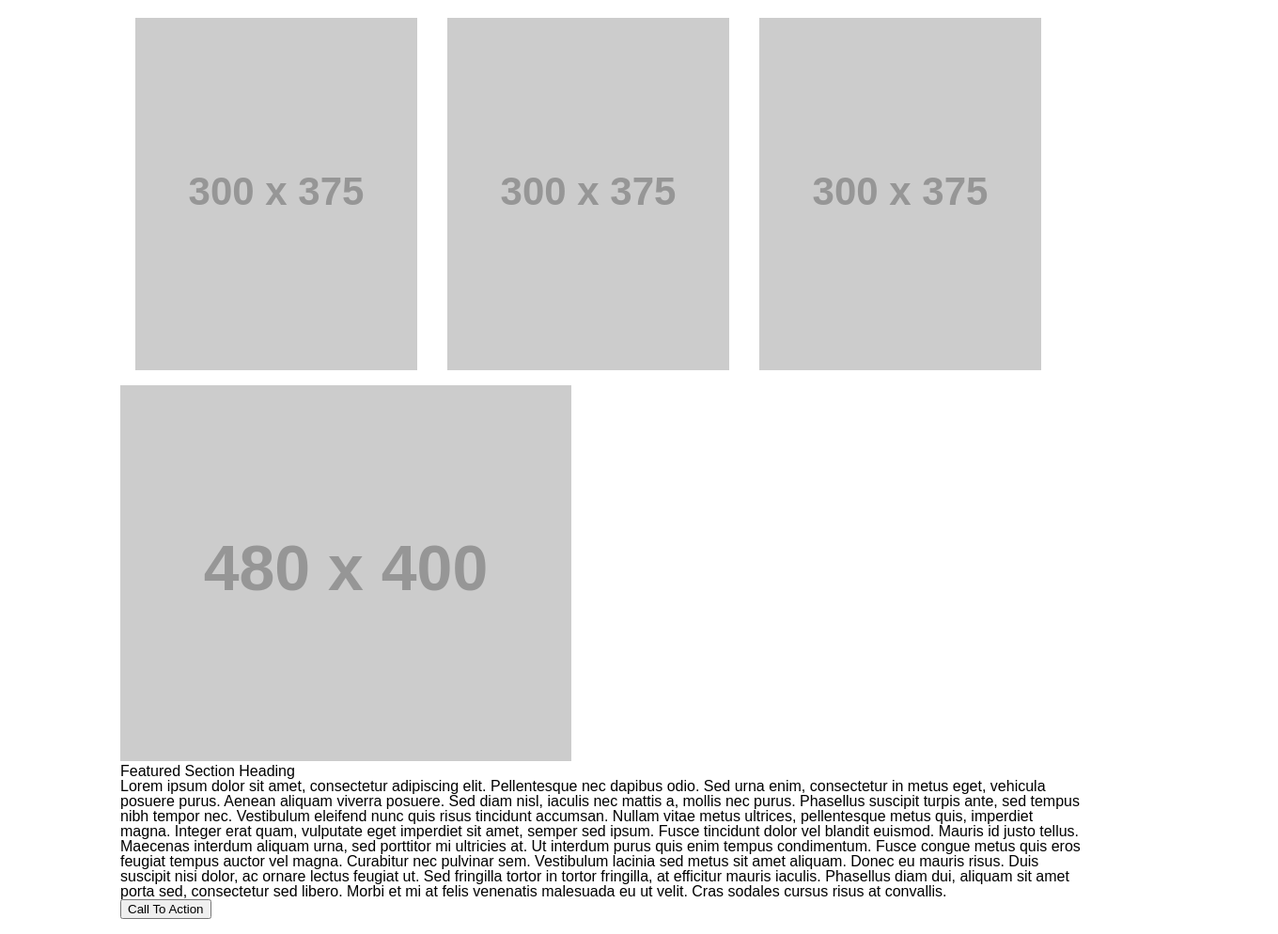
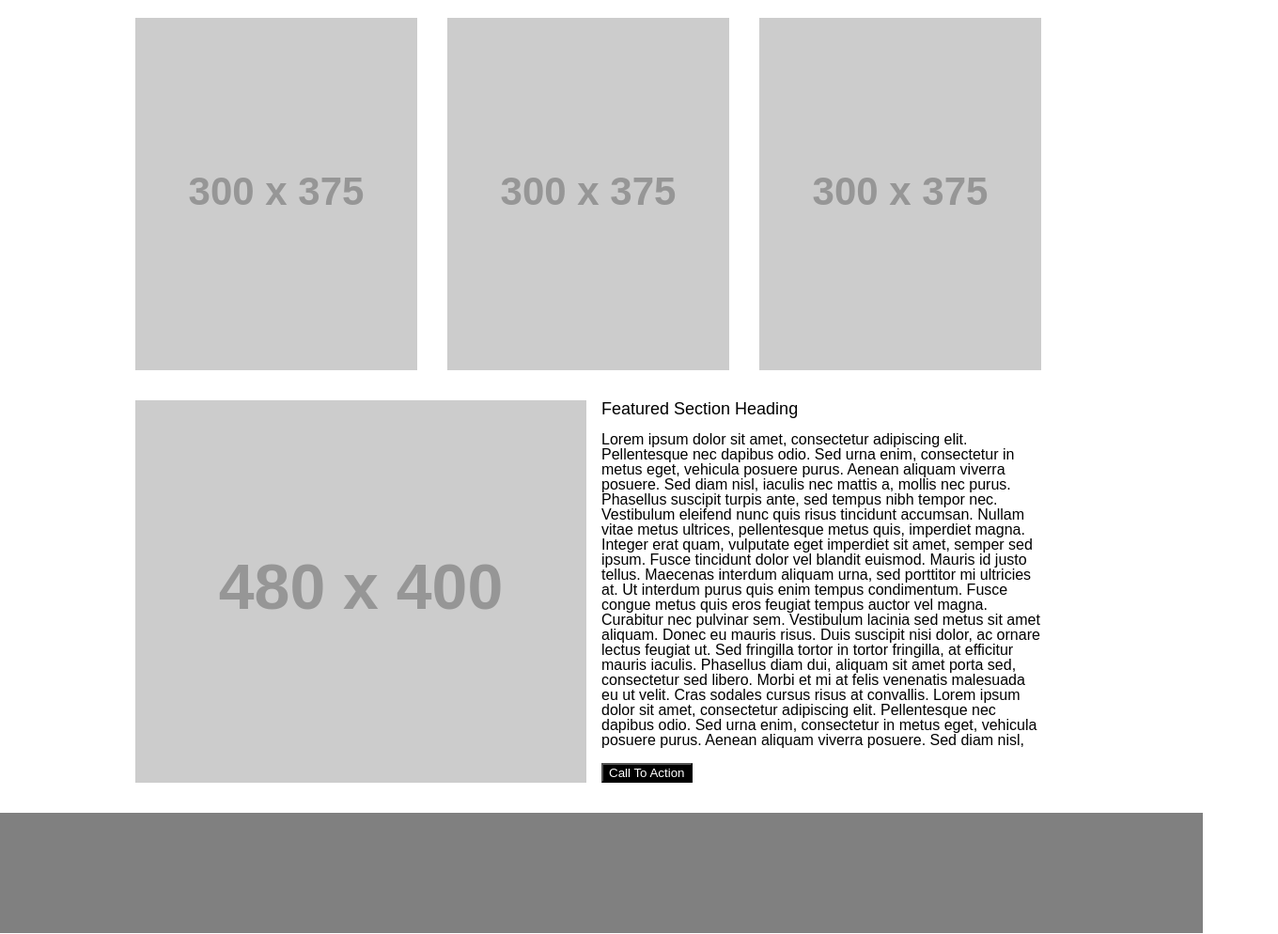
Before and after one commit to hgbritten/wireframe-exercise, a plain HTML site: page index.html in a window 1280 px wide. Shown: the part 591-1585 px from the top of the page at 94% size, 1360 px wide, since content can reach past the window. Drawn offline with nearby package versions, Linux system fonts and the light colour scheme; placeholder pictures from the web are drawn by us.

Commit message:
most formatting done but not well

```diff
--- a/index.html
+++ b/index.html
@@ -27,10 +27,10 @@
             <img src="https://placehold.it/300x375/zzz" alt="">
             <img src="https://placehold.it/300x375/zzz" alt="">
         </div>
-        <div class="bottom">
+        <div id="bottom">
             <img src="https://placehold.it/480x400/zzz" alt="">
-            <article class="featured">
-                <h2 class="">Featured Section Heading</h2>
+            <article id="featured">
+                <h2 id="">Featured Section Heading</h2>
                 <p class="">
                     Lorem ipsum dolor sit amet, consectetur adipiscing elit. Pellentesque nec dapibus odio. Sed urna
                     enim, consectetur in metus eget, vehicula posuere purus. Aenean aliquam viverra posuere. Sed diam
@@ -51,8 +51,29 @@
                     mauris
                     iaculis. Phasellus diam dui, aliquam sit amet porta sed, consectetur sed libero. Morbi et mi at
                     felis
+                    venenatis malesuada eu ut velit. Cras sodales cursus risus at convallis.
+                    Lorem ipsum dolor sit amet, consectetur adipiscing elit. Pellentesque nec dapibus odio. Sed urna
+                    enim, consectetur in metus eget, vehicula posuere purus. Aenean aliquam viverra posuere. Sed diam
+                    nisl,
+                    iaculis nec mattis a, mollis nec purus. Phasellus suscipit turpis ante, sed tempus nibh tempor nec.
+                    Vestibulum eleifend nunc quis risus tincidunt accumsan. Nullam vitae metus ultrices, pellentesque
+                    metus
+                    quis, imperdiet magna. Integer erat quam, vulputate eget imperdiet sit amet, semper sed ipsum. Fusce
+                    tincidunt dolor vel blandit euismod.
+
+                    Mauris id justo tellus. Maecenas interdum aliquam urna, sed porttitor mi ultricies at. Ut interdum
+                    purus
+                    quis enim tempus condimentum. Fusce congue metus quis eros feugiat tempus auctor vel magna.
+                    Curabitur
+                    nec pulvinar sem. Vestibulum lacinia sed metus sit amet aliquam. Donec eu mauris risus. Duis
+                    suscipit
+                    nisi dolor, ac ornare lectus feugiat ut. Sed fringilla tortor in tortor fringilla, at efficitur
+                    mauris
+                    iaculis. Phasellus diam dui, aliquam sit amet porta sed, consectetur sed libero. Morbi et mi at
+                    felis
                     venenatis malesuada eu ut velit. Cras sodales cursus risus at convallis.</p>
-                <button>Call To Action</button>
+                <button type="submit" id="button">Call To
+                    Action</button>
             </article>
         </div>
 
--- a/style.css
+++ b/style.css
@@ -5,12 +5,12 @@ body {
 header {
     background-color: gray;
     display: flex;
-    padding: 2rem;
+    padding-top: 2rem;
+    padding-bottom: 2rem;
     justify-content: space-between;
     align-items: center;
     width: 100%;
     height: 2rem;
-    padding-right: 3rem;
 }
 
 h1 {
@@ -43,3 +43,45 @@ main {
 #top img {
     padding: 1rem;
 }
+
+#bottom {
+    display: flex;
+}
+
+#bottom {
+    padding: 1rem;
+    justify-content: space-between;
+    width: 100%;
+}
+
+#featured {
+    padding-left: 1rem;
+    justify-content: space-between;
+    width: 100%;
+}
+h2 {
+    font-size: large;
+    padding-bottom: 1rem;
+}
+
+#featured p {
+    height: 20rem;
+    overflow-y: scroll;
+    padding-bottom: 1rem;
+    width: 29.5rem
+}
+
+#button {
+    color: white;
+    background-color: black;
+    margin-top: 1rem;
+}
+
+button:hover {
+    background-color: gray;
+}
+
+footer {
+    background-color: gray;
+    padding: 4rem
+}
```
